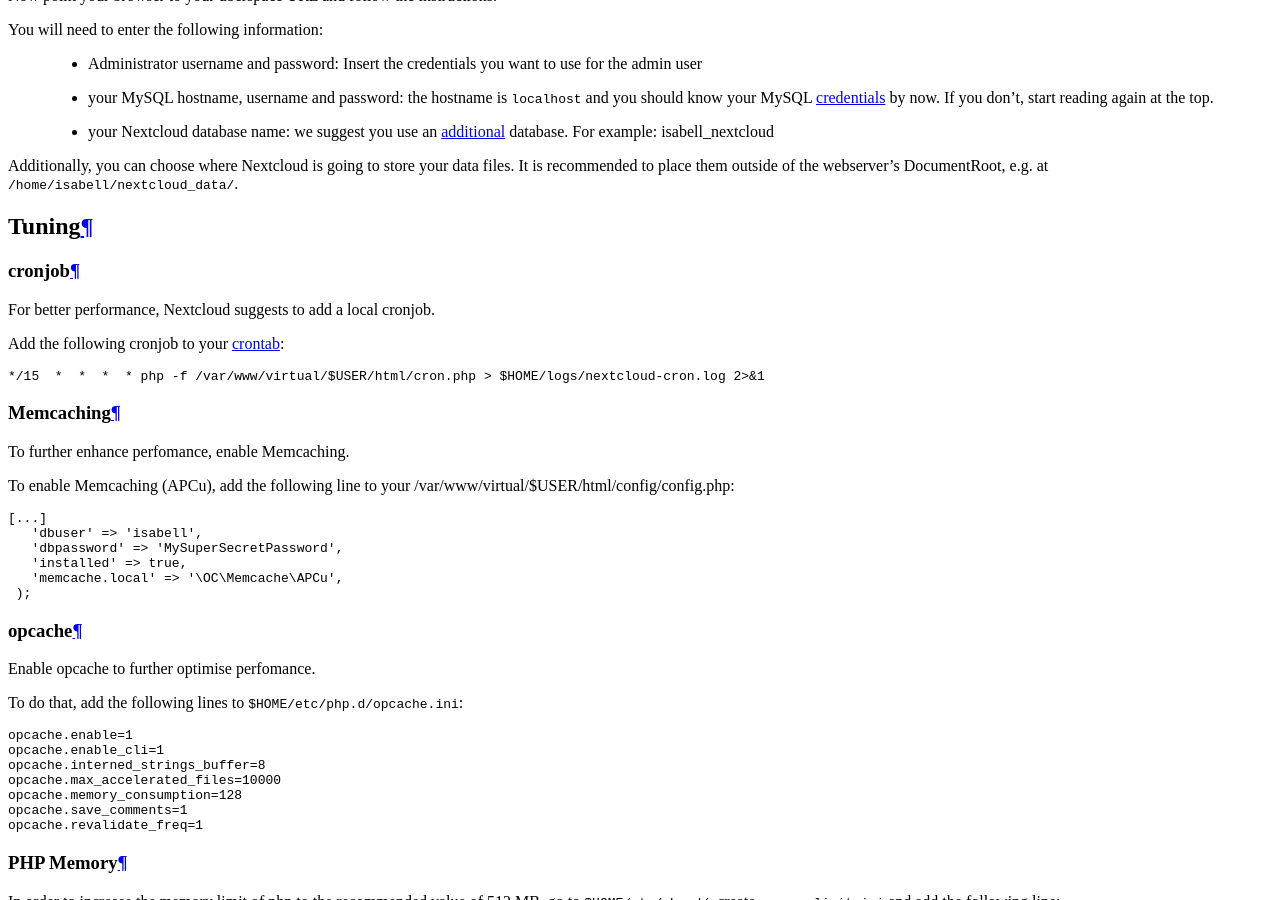
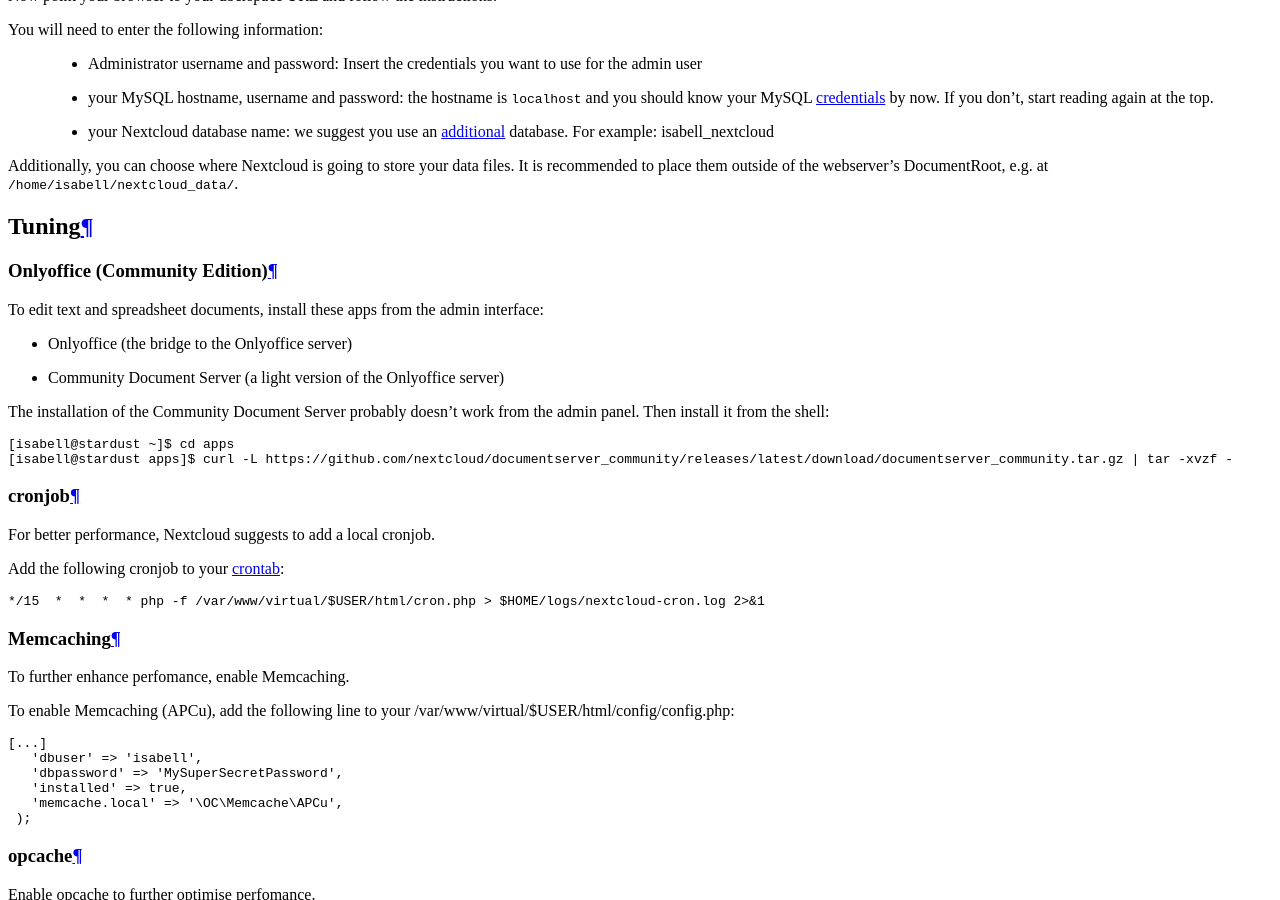
Before and after one commit to Uberspace/lab, a Sphinx documentation site: the page built from source/guide_nextcloud.rst, in a window 1280 px wide and 900 px high, scrolled down 4362 px. Built offline with Sphinx 7.4.7 and the Read the Docs theme 2.0.0, drawn with Linux system fonts in a browser that asks for light colours.

Commit message:
Update guide_nextcloud.rst
Added (a now corrected) instruction for installing Onlyoffice in Nextcloud

```diff
--- a/source/guide_nextcloud.rst
+++ b/source/guide_nextcloud.rst
@@ -79,6 +79,19 @@
 
 Tuning
 ======
+Onlyoffice (Community Edition)
+-------
+To edit text and spreadsheet documents, install these apps from the admin interface:
+
+* Onlyoffice (the bridge to the Onlyoffice server)
+* Community Document Server (a light version of the Onlyoffice server)
+
+The installation of the Community Document Server probably doesn't work from the admin panel. Then install it from the shell:
+
+::
+
+[isabell@stardust ~]$ cd apps
+[isabell@stardust apps]$ curl -L https://github.com/nextcloud/documentserver_community/releases/latest/download/documentserver_community.tar.gz | tar -xvzf -
 
 cronjob
 -------
```
